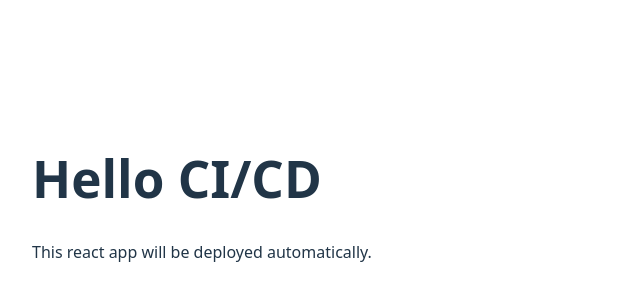
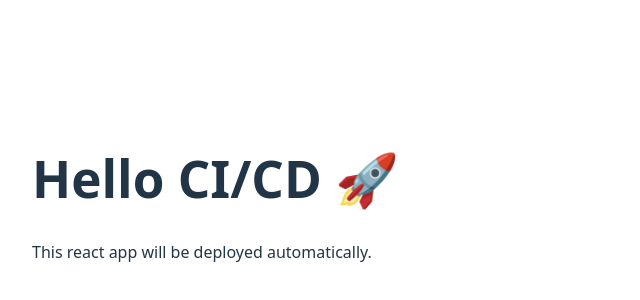
Before and after one commit to Nkumar88/demo-react-app, a React (Vite) app: page / in a window 1280 px wide. Shown: the part 202-502 px from the top of the page, without its empty margins (0-640 px from the left). Built offline with nearby package versions, Linux system fonts and the light colour scheme.

Commit message:
Emoji added for CI/CD

```diff
--- a/src/App.jsx
+++ b/src/App.jsx
@@ -1,7 +1,7 @@
 function App() {
   return (
     <div style={{ padding: "2rem", fontfamily: "Ariel" }}>
-      <h1> Hello CI/CD </h1>
+      <h1> Hello CI/CD 🚀</h1>
       <p>This react app will be deployed automatically.</p>
     </div>
  );
```
